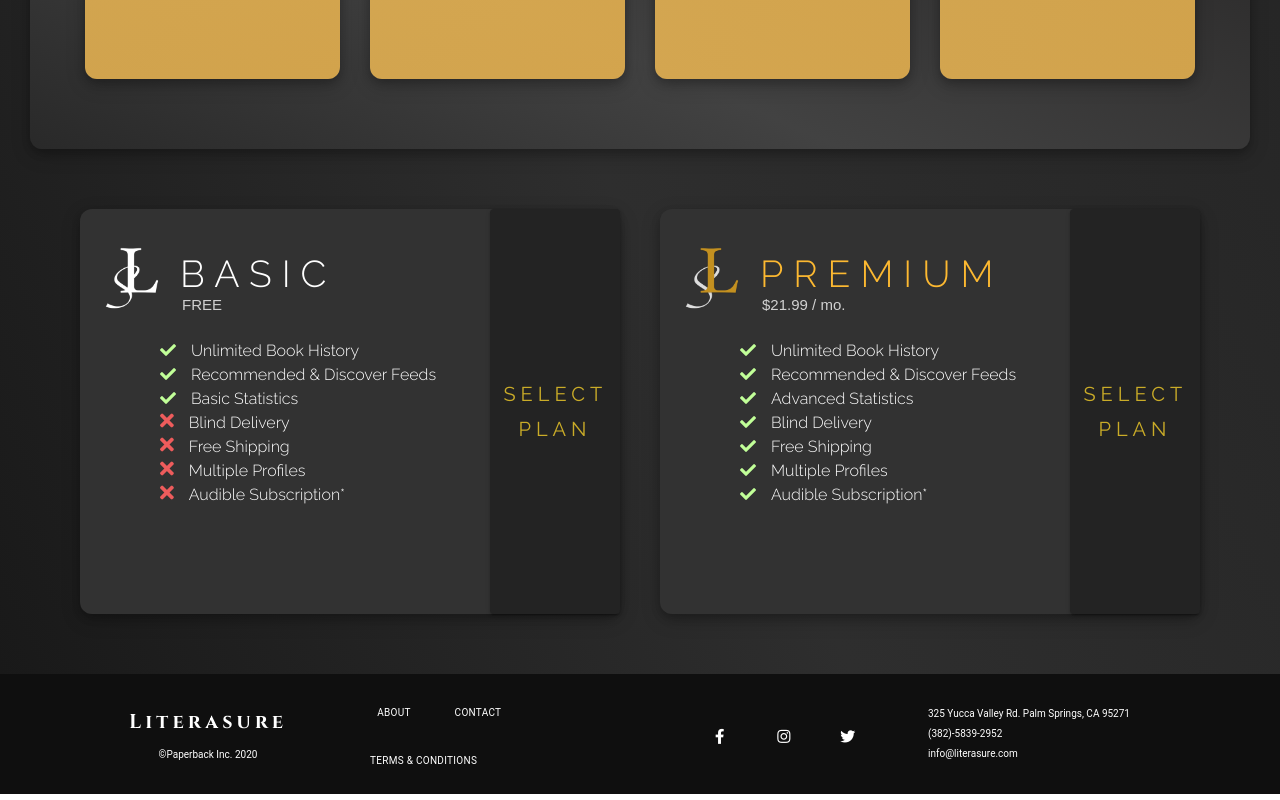
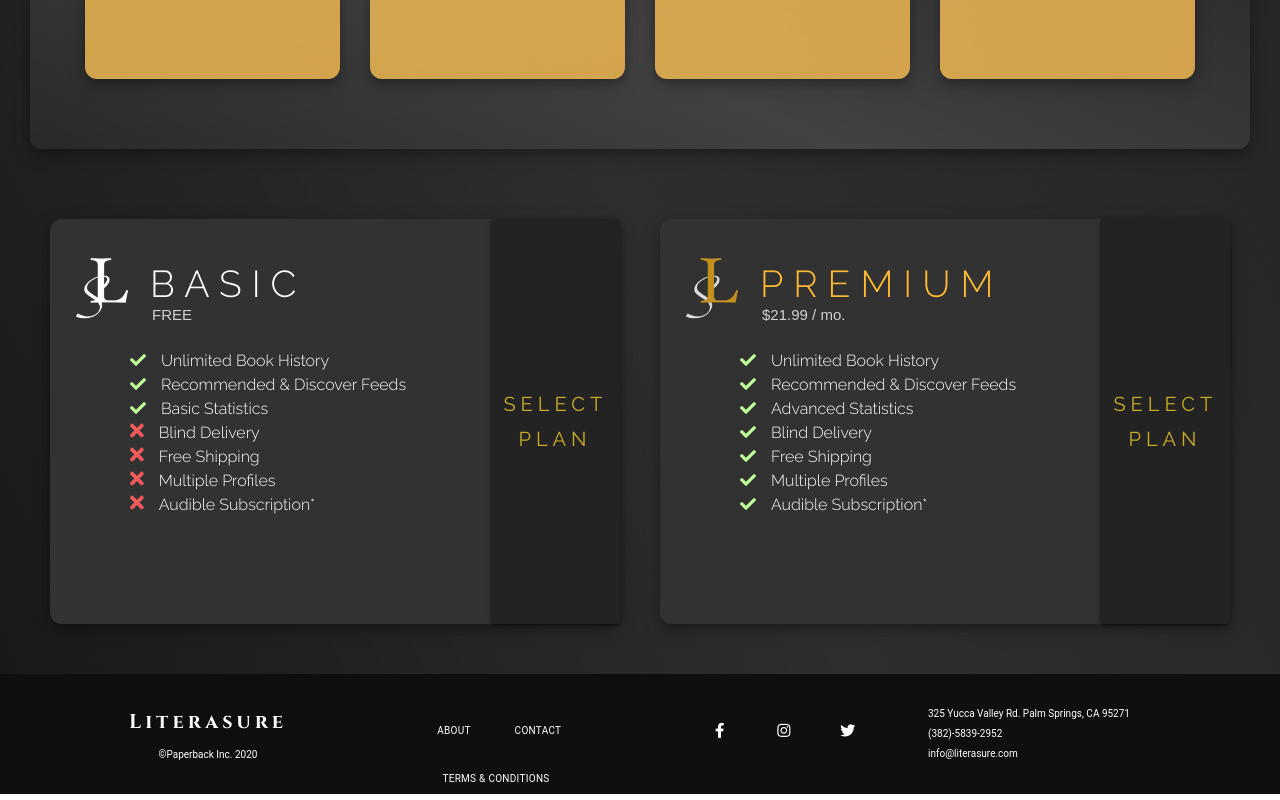
Before and after one commit to coddingtonjoel/Literasure, a React (Create React App) app: page / in a window 1280 px wide. Shown: the part 1889-2689 px from the top of the page. Built offline with nearby package versions, Linux system fonts and the light colour scheme.

Commit message:
update
fixed TONS of responsiveness issues.

One thing left non-responsive:
-title mockup images

```diff
--- a/src/components/Footer.js
+++ b/src/components/Footer.js
@@ -8,14 +8,19 @@ const Footer = () => {
                 <p className="footer__company--brand">Literasure</p>
                 <p className="footer__company--sub">©Paperback Inc. 2020</p>
             </div>
-            <div style={styles.btn_div}>
+            <div className="footer__links" style={styles.btn_div}>
                 <Button
+                    className="footer__link--btn"
                     href={process.env.PUBLIC_URL + "/about"}
                     style={styles.btn}>
                     About
                 </Button>
-                <Button style={styles.btn}>Contact</Button>
-                <Button style={styles.btn}>Terms & Conditions</Button>
+                <Button className="footer__link--btn" style={styles.btn}>
+                    Contact
+                </Button>
+                <Button className="footer__link--btn" style={styles.btn}>
+                    Terms & Conditions
+                </Button>
             </div>
             <div className="footer__social" style={styles.social_div}>
                 <Button
@@ -55,7 +60,7 @@ const styles = {
         color: "white",
         fontWeight: 400,
         fontSize: "1rem",
-        margin: "0 1rem"
+        margin: "0.5rem 1rem"
     },
     btn_div: {
         alignSelf: "center",
--- a/src/components/Header.js
+++ b/src/components/Header.js
@@ -36,7 +36,8 @@ const Header = () => {
 const styles = {
     btn: {
         fontFamily: "Raleway",
-        fontWeight: 400
+        fontWeight: 400,
+        margin: "1rem 1rem"
     }
 };
 
--- a/src/components/Navbar.js
+++ b/src/components/Navbar.js
@@ -1,5 +1,6 @@
 import React from "react";
 import logo2x from "../images/LiterasureGoldFull.png";
+import logoSm from "../images/LiterasureGold.png";
 import Button from "@material-ui/core/Button";
 
 const Navbar = () => {
@@ -11,6 +12,11 @@ const Navbar = () => {
                         src={logo2x}
                         alt=""
                         className="navbar__content--logo"
+                    />
+                    <img
+                        src={logoSm}
+                        alt=""
+                        className="navbar__content--logoSm"
                     />
                 </a>
             </div>
--- a/src/sass/base/_typography.scss
+++ b/src/sass/base/_typography.scss
@@ -17,6 +17,14 @@ body {
         font-family: "Cinzel", serif;
         letter-spacing: 1rem;
         animation: fadeInHead 2.5s ease;
+
+        @include media(phone) {
+            font-size: 5rem;
+        }
+
+        @media (max-width: 355px) {
+            font-size: 4rem;
+        }
     }
 
     &--sub {
@@ -55,11 +63,23 @@ body {
 
     &__box--primary {
         font-size: 2.8rem;
+
+        @include media(phone) {
+            font-size: 2.2rem;
+        }
+
+        @media (max-width: 385px) {
+            font-size: 2rem;
+        }
     }
 
     &__box--sub {
         font-size: 2rem;
         font-weight: 200;
+
+        @include media(phone) {
+            font-size: 1.5rem;
+        }
     }
 }
 
@@ -98,6 +118,10 @@ body {
             padding-left: 4rem;
             padding-right: 4rem;
         }
+
+        @media (max-width: 330px) {
+            font-size: 1.5rem;
+        }
     }
 }
 
@@ -106,6 +130,14 @@ body {
         letter-spacing: 1rem;
         font-weight: 300;
         color: #fdb931;
+
+        @media (max-width: 400px) {
+            letter-spacing: 0.5rem;
+        }
+
+        @media (max-width: 330px) {
+            letter-spacing: 0;
+        }
     }
 
     &--title-basic {
@@ -120,6 +152,41 @@ body {
         color: white;
         top: 13rem;
         left: 8rem;
+
+        @media (max-width: 770px) {
+            font-size: 2rem;
+        }
+
+        @media (max-width: 530px) {
+            font-size: 1.8rem;
+        }
+
+        @media (max-width: 480px) {
+            font-size: 1.6rem;
+            left: 10%;
+            top: 35%;
+            line-height: 2;
+        }
+
+        @media (max-width: 430px) {
+            font-size: 1.5rem;
+            left: 7%;
+        }
+
+        @media (max-width: 400px) {
+            top: 32%;
+            font-size: 1.4rem;
+            line-height: 2.5;
+        }
+
+        @media (max-width: 345px) {
+            font-size: 1.3rem;
+        }
+
+        @media (max-width: 330px) {
+            top: 35%;
+            font-size: 1rem;
+        }
     }
 
     &--price {
@@ -130,6 +197,10 @@ body {
         position: absolute;
         top: 8.5rem;
         left: 10.2rem;
+
+        @media (max-width: 480px) {
+            left: 8.5rem;
+        }
     }
 }
 
@@ -139,6 +210,10 @@ body {
     &__address {
         font-size: 1rem;
         color: white;
+
+        @include media(phone) {
+            font-size: 0.8rem;
+        }
     }
 }
 
--- a/src/sass/components/_footer.scss
+++ b/src/sass/components/_footer.scss
@@ -3,19 +3,62 @@
     position: absolute;
     top: 100%;
     left: 0;
+    right: 0;
     width: 100%;
+    max-width: 100%;
+    min-width: 100%;
     height: 15vh;
     display: flex;
     padding: 0 5%;
 
+    @include media(tablet-p) {
+        position: relative;
+        margin-top: 4rem;
+    }
+
+    @media (max-width: 743px) {
+        height: 30vh;
+    }
+
+    @include media(phone) {
+        flex-wrap: wrap;
+    }
+
+    &__links {
+        flex: 1 1 25%;
+        align-self: center;
+        text-align: center;
+        height: 50%;
+
+        @include media(phone) {
+            font-size: 0.8rem;
+        }
+
+        @media (max-width: 710px) {
+            font-size: 0.7rem;
+        }
+    }
+
+    &__social {
+        flex: 1 1 25%;
+        align-self: center;
+        text-align: center;
+        height: 50%;
+    }
+
     &__address {
         line-height: 2;
-        flex: 0 0 25%;
+        flex: 1 1 25%;
         align-self: center;
+
+        @include media(phone) {
+            text-align: center;
+        }
     }
 }
 
 .footer__company {
-    flex: 0 0 25%;
+    flex: 1 1 25%;
     align-self: center;
+    text-align: center;
 }
--- a/src/sass/components/_hook.scss
+++ b/src/sass/components/_hook.scss
@@ -14,6 +14,10 @@
     animation-delay: 2s;
     animation-fill-mode: backwards;
 
+    @include media(tablet-l) {
+        padding: 5%;
+    }
+
     &__box {
         align-self: center;
         height: 30vh;
--- a/src/sass/components/_navbar.scss
+++ b/src/sass/components/_navbar.scss
@@ -23,6 +23,20 @@
 
     &--logo {
         height: 7rem;
+        position: absolute;
+
+        @media (max-width: 450px) {
+            display: none;
+        }
+    }
+
+    &--logoSm {
+        height: 7rem;
+        position: absolute;
+
+        @media (max-width: 450px) {
+            display: inline-block;
+        }
     }
 
     &--links {
--- a/src/sass/components/_pricing.scss
+++ b/src/sass/components/_pricing.scss
@@ -1,8 +1,8 @@
 @import "../abstracts/variables";
 
 .pricing {
-    height: 100;
-    margin: 6rem 0 0 0;
+    height: 100%;
+    margin: 5rem 0 0 0;
 
     &__flexbox {
         //changes to 1 per row at width = 900px
@@ -12,6 +12,13 @@
         //flex-wrap begins
         @media (max-width: 770px) {
             flex-wrap: wrap;
+            margin-left: 4rem;
+            margin-right: 4rem;
+        }
+
+        @include media(phone) {
+            margin-left: 0.5rem;
+            margin-right: 0.5rem;
         }
     }
 
@@ -29,7 +36,7 @@
 
         @media (max-width: 770px) {
             right: 0;
-            width: 13rem;
+            width: 12rem;
             height: 100% !important;
         }
     }
@@ -57,22 +64,21 @@
 
     &--basic {
         flex: 1 1 60rem;
-        margin: 0 2rem 3rem 5rem;
-
+        margin: 2rem;
         //flex-wrap begins
         @media (max-width: 770px) {
             flex: 1 0 90%;
-            margin: 0 3rem 3rem;
+            margin: 1rem;
         }
     }
     &--premium {
         flex: 1 1 60rem;
-        margin: 0 5rem 3rem 2rem;
+        margin: 2rem;
 
         //flex-wrap begins
         @media (max-width: 770px) {
             flex: 1 0 80%;
-            margin: 0 3rem 3rem;
+            margin: 1rem;
         }
     }
 
@@ -80,6 +86,14 @@
         position: absolute;
         top: 3.7rem;
         left: 10rem;
+
+        @media (max-width: 480px) {
+            font-size: 2.8rem;
+        }
+
+        @media (max-width: 480px) {
+            left: 8.5rem;
+        }
     }
 
     &--icon {
@@ -88,6 +102,11 @@
         position: absolute;
         top: 3.1rem;
         left: 1.2rem;
+
+        @media (max-width: 430px) {
+            height: 6.5rem;
+            top: 3.3rem;
+        }
     }
 
     &--select {
```
